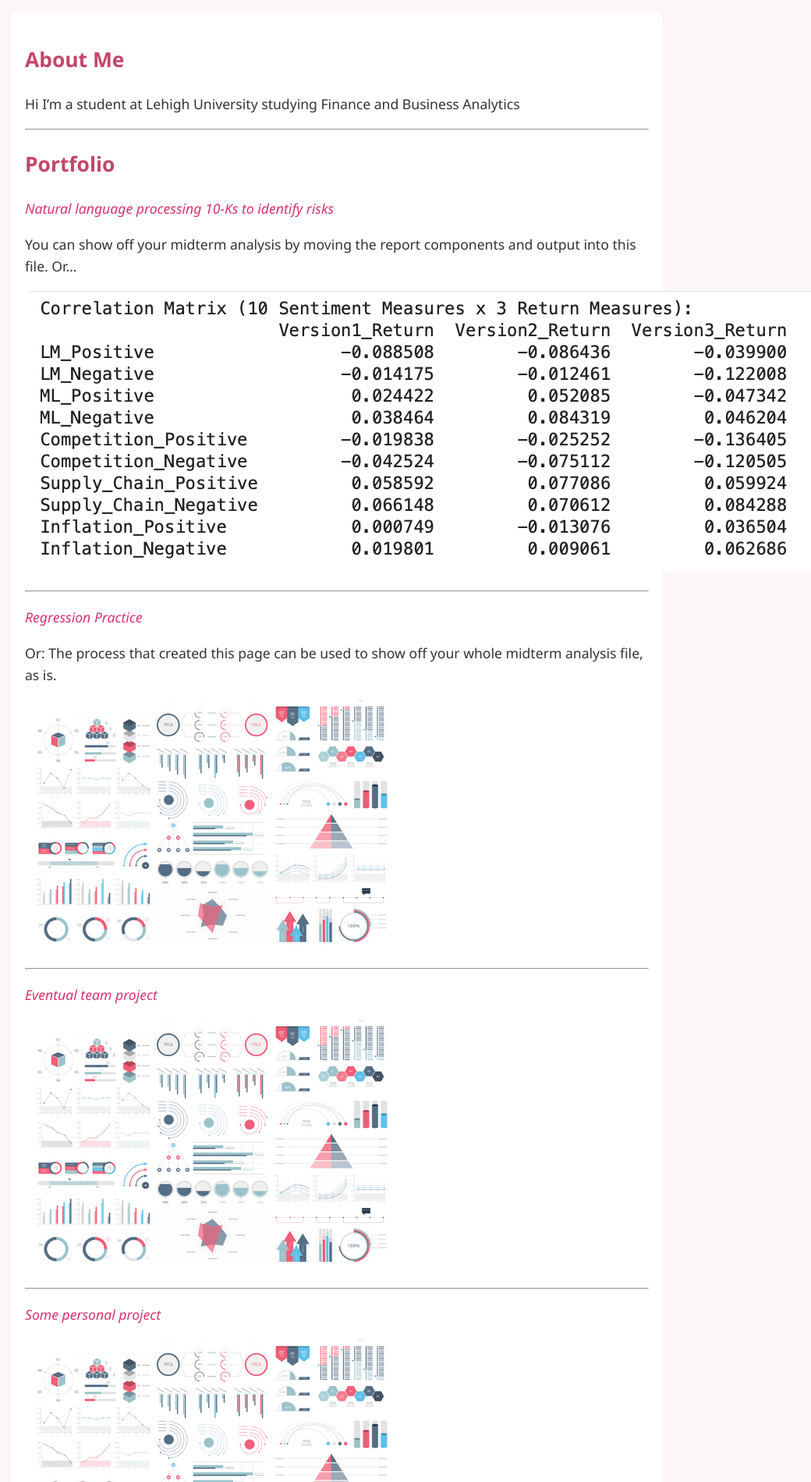
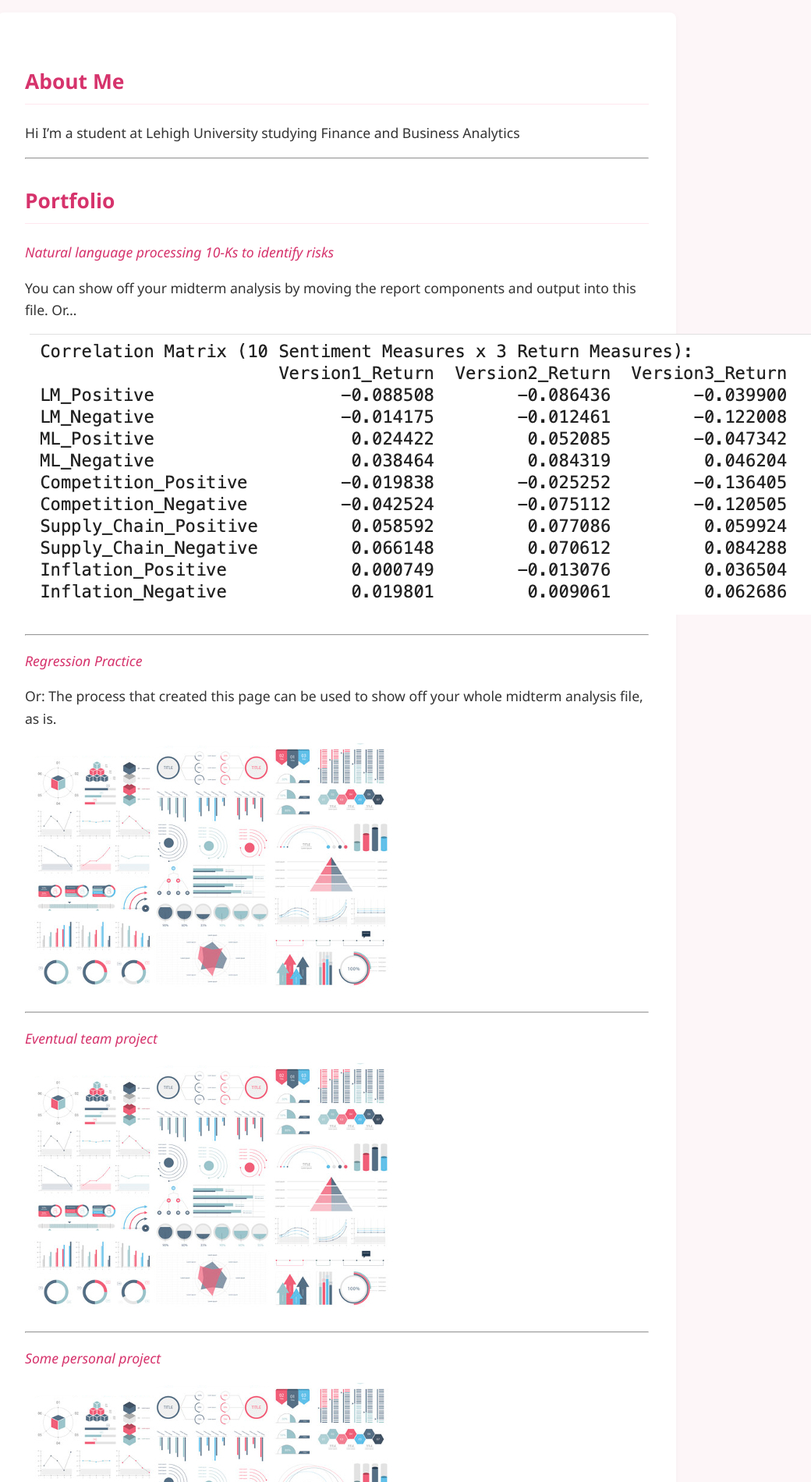
Before and after one commit to alicez01/alicez01.github.io, a Jekyll site: the page built from index.md, in a window 1280 px wide. Shown: the part 436-2336 px from the top of the page at 78% size, without its empty margins (208-1248 px from the left). Built offline with Jekyll 4.4.1, drawn with Linux system fonts in a browser that asks for light colours; our own code applies the rules of GitHub Pages for plain Markdown files.

Commit message:
Update default.html

```diff
--- a/_layouts/default.html
+++ b/_layouts/default.html
@@ -10,18 +10,18 @@
       .page-header {
         text-align: center;
         padding: 2rem 1rem;
-        background-color: #fffcfd;  /* Very light white with pink tint */
+        background-color: #fffcfd;
         border-radius: 10px;
         margin-bottom: 2rem;
-        box-shadow: 0 2px 15px rgba(214, 51, 108, 0.08); /* Subtle pink shadow */
-        border: 1px solid #ffe6ee; /* Light pink border */
+        box-shadow: 0 2px 15px rgba(214, 51, 108, 0.08);
+        border: 1px solid #ffe6ee;
       }
 
       /* Logo styling */
       .page-header img {
         max-width: 250px;
         border-radius: 14px;
-        box-shadow: 0 4px 15px rgba(214, 51, 108, 0.1); /* Pink-tinted shadow */
+        box-shadow: 0 4px 15px rgba(214, 51, 108, 0.1);
         margin-bottom: 1.5rem;
         transition: transform 0.3s ease;
       }
@@ -33,7 +33,7 @@
       /* Title styling */
       h1 {
         font-size: 2.8rem;
-        color: #d6336c; /* Your signature pink */
+        color: #d6336c;
         margin: 0.5rem 0;
         font-weight: 600;
         letter-spacing: -0.5px;
@@ -43,7 +43,7 @@
       /* Description text */
       .page-header p {
         font-size: 1.2rem;
-        color: #666; /* Softer than pure black */
+        color: #666;
         max-width: 800px;
         margin: 0 auto;
         line-height: 1.6;
@@ -53,12 +53,50 @@
       .page-content {
         max-width: 800px;
         margin: 2em auto;
-        padding: 1em;
+        padding: 2em;
         line-height: 1.6;
         font-size: 1.1rem;
-        background-color: #fff; /* Pure white content area */
+        background-color: #fff;
         border-radius: 8px;
         box-shadow: 0 2px 10px rgba(0,0,0,0.03);
+      }
+
+      /* Portfolio item styling */
+      .page-content h2 {
+        color: #d6336c;
+        margin-top: 2rem;
+        padding-bottom: 0.5rem;
+        border-bottom: 1px solid #ffe6ee;
+      }
+
+      .page-content h3 {
+        color: #c44569;
+        margin: 1.5rem 0 1rem;
+      }
+
+      /* Table styling */
+      .page-content table {
+        width: 100%;
+        border-collapse: collapse;
+        margin: 1.5rem 0;
+        font-size: 0.95rem;
+      }
+
+      .page-content th,
+      .page-content td {
+        padding: 0.75rem;
+        text-align: left;
+        border-bottom: 1px solid #f2c6d6;
+      }
+
+      .page-content th {
+        background-color: #fff5f7;
+        color: #d6336c;
+        font-weight: 600;
+      }
+
+      .page-content tr:hover {
+        background-color: #fff9fb;
       }
 
       /* Links */
@@ -75,6 +113,16 @@
         color: #fff;
         background-color: #d6336c;
         text-decoration: none;
+      }
+
+      .page-content a {
+        color: #d6336c;
+        text-decoration: none;
+        font-weight: 500;
+      }
+
+      .page-content a:hover {
+        text-decoration: underline;
       }
     </style>
   </head>
```
